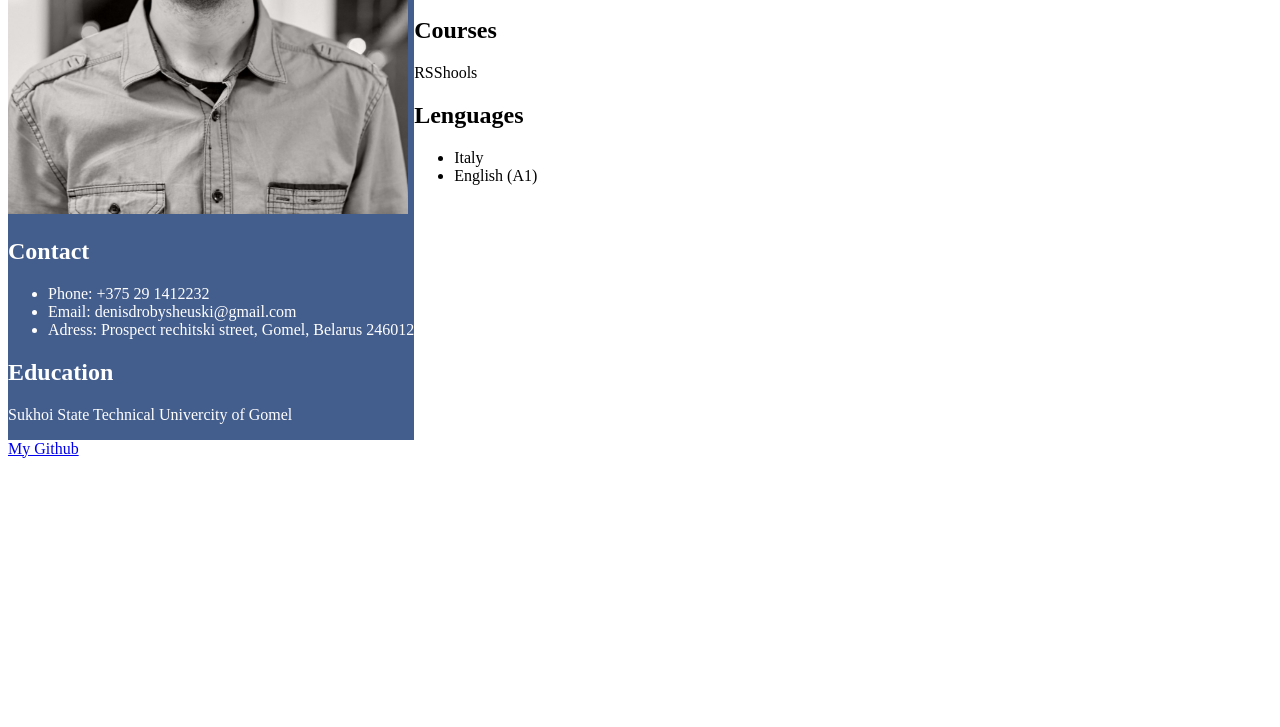
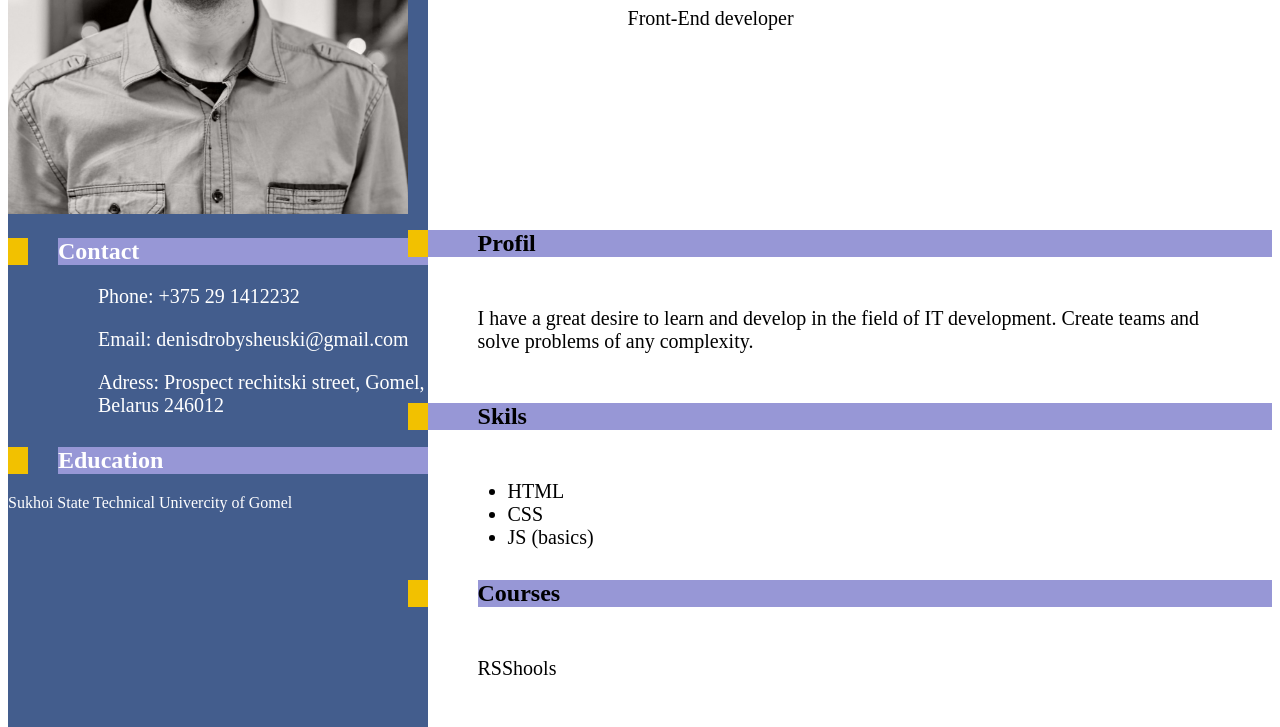
Before and after one commit to denisdrobysheusky/rsschool-cv, a plain HTML site: page index.html in a window 1280 px wide. Shown: the part 301-1028 px from the top of the page. Before the commit the page ends 800 px from the top, so only its background shows below. Drawn offline with Linux system fonts and the light colour scheme; a web font is replaced by a local one.

Commit message:
fix: corrected css

```diff
--- a/style.css
+++ b/style.css
@@ -21,126 +21,184 @@
 }
 
 .contact {
-
+    margin: 0px 0px 0px 50px;
 }
 
 .title-contact {
-
+    font: bolt Cabin, sans-serif;
+    background-color: #9797d6;
 }
 
 .title-contact::before {
-
+    margin-left: 8px;
+    position: absolute;
+    content: "";
+    left: 0;
+    width: 20px;
+    height: 27px;
+    background-color: #f2c100;
 }
 
 .phon {
-
+    list-style-type: none;
+    margin: 0px 0px 20px;
+    font-size: 20px;
+}
 
 .email {
-
+    list-style-type: none;
+    margin: 0px 0px 20px;
+    font-size: 20px;
 }
 
 .adress {
-
+    list-style-type: none;
+    margin: 0px 0px 20px;
+    font-size: 20px;
 }
 
 .education {
-
+    background-color: #9797d6;
+    margin: 30px 0px 0px 50px
 }
 
-.education::before {
-
-}
-
-.title-education {
-
-}
-
-.p-education {
-
+.tite-education {
+    margin: 50px;
+    background-color: #9797d6;
 }
 
 .name {
-
+    margin: 200px;
 }
 
 .title-name {
-    font: bold 50px Cabin, sans-serif;
-    margin: 400;
+    font-size: 50px;
+}
+
+.title-education::before {
+    margin-left: 8px;
+    position: absolute;
+    content: "";
+    left: 0;
+    width: 20px;
+    height: 27px;
+    background-color: #f2c100;
 }
 
 .p-title-name {
-
+    font-size: 20px;
 }
 
 .profil {
-
+    background-color: #9797d6;
 }
 
 .title-profil {
-
+    background-color: #9797d6;
+    right: 50;
+    margin: 50px;
+    height: 27;
+    font: bold Poppins, sans-serif;
 }
 
 .title-profil::before {
-
+    margin-left: 408px;
+    position: absolute;
+    content: "";
+    left: 0;
+    width: 20px;
+    height: 27px;
+    background-color: #f2c100;
 }
 
 .p-profil {
+    margin: 50px;
+    font-size: 20px;
 
 }
 
 .skils {
-
+    background-color: #9797d6;
+    height: 27px;
+    margin: 50px 0px 150px;
 }
 
 .title-skils {
-
+    margin: 50px;
+    background-color: #9797d6;
 }
 
+
 .title-skils::before {
-
+    margin-left: 408px;
+    position: absolute;
+    content: "";
+    left: 0;
+    width: 20px;
+    height: 27px;
+    background-color: #f2c100;
 }
 
 .p-skils {
-
+    margin:40px;
+    font-size: 20px;
 }
 
-.Courses {
-
+.courses {
+    margin: 60px 0px 150px;
+    background-color: #9797d6;
 }
 
 .title-courses {
-
+    background-color: #9797d6;
+    margin-left: 50px;
 }
 
 .title-courses::before {
-
+    margin-left: 408px;
+    position: absolute;
+    content: "";
+    left: 0;
+    width: 20px;
+    height: 27px;
+    background-color: #f2c100;
 }
 
 .p-courses {
-
+    margin: 50px;
+    font-size: 20px;
 }
 
-.lenguages {
+.languages {
+    background-color: #9797d6;
+    height: 27px;
+    margin: 50px 0px 150px;
+}
 
+.title-lenguages {
+    margin: 50px;
+    background-color: #9797d6;
 }
 
 .title-lenguages::before {
-
-}
-
-.title-lenguages {
-
+    margin-left: 408px;
+    position:absolute;
+    content: "";
+    left: 0;
+    width: 20px;
+    height: 27px;
+    background-color: #f2c100;
 }
 
 .p-lenguages {
-
+    margin: 40px;
+    font-size: 20px;
 }
 
 .footer {
+    background-color: #46467b;
     margin-top: auto;
-    background-color: #324569;
 }
-
 
 .footer-a {
 
```
